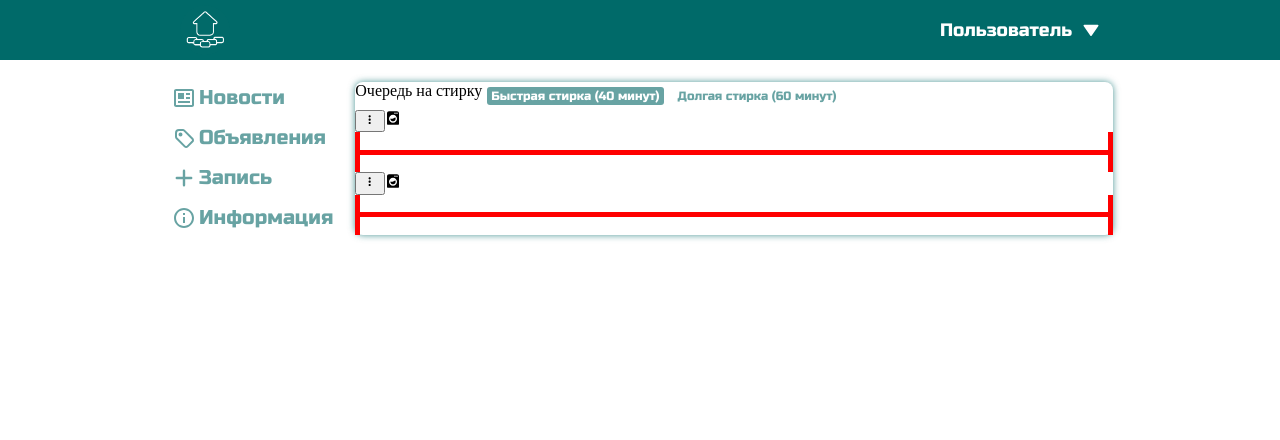
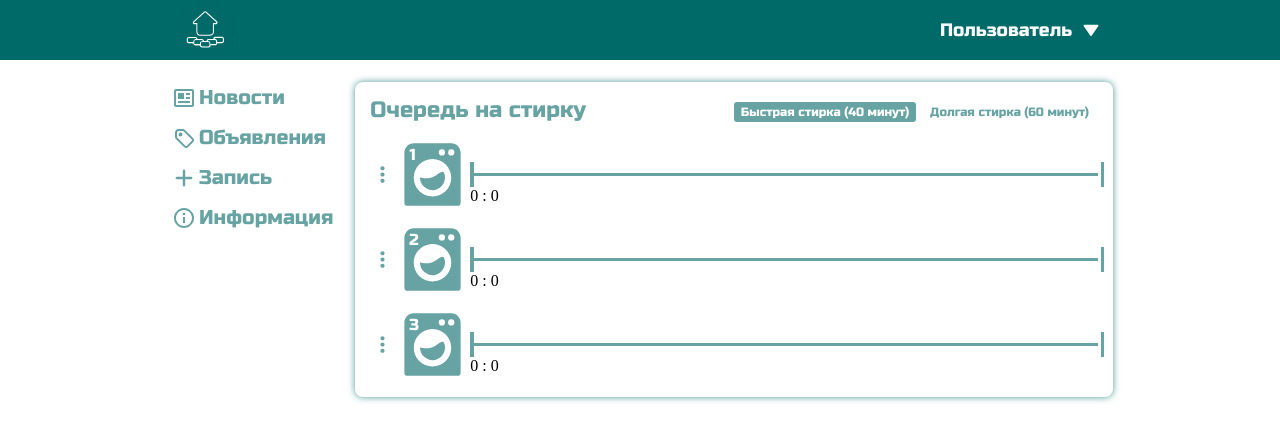
Before and after one commit to anti-kon/PolyLK, a React (Create React App) app in the folder frontend/: page /appointments/laundry-appointment in a window 1280 px wide. Shown: the top 440 px of the page. Built offline with nearby package versions, Linux system fonts and the light colour scheme.

Commit message:
add styling

```diff
--- a/frontend/src/components/LaundryComponent.jsx
+++ b/frontend/src/components/LaundryComponent.jsx
@@ -4,9 +4,12 @@ import LinearTimeline from "./UI/timelines/line_timeline/LinearTimeline";
 
 const LaundryComponent = (props) => {
     return (
-        <div>
-            <button><BiDotsVerticalRounded /></button>
-            <BiSolidWasher/>
+        <div className={'laundry-component'}>
+            <button className={"laundry-message-button"}><BiDotsVerticalRounded /></button>
+            <div className={"laundry-icon"}>
+                <label className={"laundry-num"}>{props.num}</label>
+                <BiSolidWasher className={"laundry-logo"}/>
+            </div>
             <LinearTimeline startHour={6} endHour={23} duration={props.duration}></LinearTimeline>
         </div>
     );
--- a/frontend/src/components/LaundryListComponent.jsx
+++ b/frontend/src/components/LaundryListComponent.jsx
@@ -1,13 +1,15 @@
 import React, {useState} from 'react';
 import LaundryComponent from './LaundryComponent';
 import RadioInput from "./UI/inputs/radio_input/RadioInput";
+import "../styles/LaundryAppointment.css"
+
 const LaundryListComponent = () => {
     const [contact, setContact] = useState('email');
 
     return (
-        <div>
+        <div className={"laundry-list"}>
             <div style={{display: "flex"}}>
-                <label>Очередь на стирку</label>
+                <label className={"laundry-list-label"}>Очередь на стирку</label>
                 <RadioInput
                     checked={contact === "email"}
                     id="contactChoice1"
@@ -25,8 +27,9 @@ const LaundryListComponent = () => {
                     Долгая стирка (60 минут)
                 </RadioInput>
             </div>
-            <LaundryComponent duration={60}></LaundryComponent>
-            <LaundryComponent duration={40}></LaundryComponent>
+            <LaundryComponent duration={60} num={1}></LaundryComponent>
+            <LaundryComponent duration={40} num={2}></LaundryComponent>
+            <LaundryComponent duration={40} num={3}></LaundryComponent>
         </div>
     );
 };
--- a/frontend/src/components/UI/inputs/radio_input/RadioInput.module.css
+++ b/frontend/src/components/UI/inputs/radio_input/RadioInput.module.css
@@ -8,7 +8,7 @@
     color: #ffffff;
     justify-content: center;
     align-items: center;
-    padding: 2px 4px;
+    padding: 3px 7px;
     margin: 5px;
 }
 
--- a/frontend/src/components/UI/timelines/line_timeline/LinearTimeline.jsx
+++ b/frontend/src/components/UI/timelines/line_timeline/LinearTimeline.jsx
@@ -1,12 +1,17 @@
 import React, {useEffect, useLayoutEffect, useRef, useState} from 'react';
+import classes from "./LinearTimeline.module.css";
 
 const LinearTimeline = ({startHour = 0, startMinute = 0,
                             endHour = 24,endMinute = 0,
                             duration, ...props}) => {
     const [isMouseHover, setIsMouseHover] = useState(false);
     const [localCoords, setLocalCoords] = useState({x: 0, y: 0});
+    const [bogeyCenterHour, setBogeyCenterHour] = useState(0);
+    const [bogeyCenterMinute, setBogeyCenterMinute] = useState(0);
 
     const [durationInPixels, setDurationInPixels] = useState(0);
+    const [oneHourInPixels, setOneHourInPixels] = useState(0);
+    const [oneMinuteInPixels, setOneMinuteInPixels] = useState(0);
 
     const startTime = startHour * 60 + startMinute;
     const endTime = endHour * 60 + endMinute;
@@ -22,10 +27,17 @@ const LinearTimeline = ({startHour = 0, startMinute = 0,
                     event.clientX - ref.current.offsetLeft,
             y: event.clientY - ref.current.offsetTop,
         });
+        setBogeyCenterHour(Math.floor(localCoords.x / oneHourInPixels) + startHour);
+        setBogeyCenterMinute(Math.floor((localCoords.x - (bogeyCenterHour - startHour) * oneHourInPixels) /
+            oneMinuteInPixels));
+        console.log(oneHourInPixels, oneMinuteInPixels);
     };
 
     useEffect(() => {
         setDurationInPixels(ref.current.clientWidth * (duration / (endTime - startTime)));
+        const hour = ref.current.clientWidth / ((endTime - startTime) / 60);
+        setOneHourInPixels(hour);
+        setOneMinuteInPixels(hour / 60);
 
         const handleGlobalMouseMove = event => {
             setIsMouseHover(ref.current.offsetLeft < event.clientX &&
@@ -44,17 +56,21 @@ const LinearTimeline = ({startHour = 0, startMinute = 0,
     }, []);
 
     return (
-        <div style={{width: "100%", height: "40px"}}>
+        <div className={classes.timelineBody}>
             <div style={{width: "100%", position: 'relative', height: "100%", display: "flex", alignItems: "center"}}
                  onMouseMove={handleMouseMove}
                  ref={ref}>
-                <div style={{width: "100%", height: "5px", background: "red"}}></div>
-                <div style={{width: "5px", height: "100%", background: "red", position: "absolute", left: 0}}></div>
-                <div style={{width: "5px", height: "100%", background: "red", position: "absolute", right: 0}}></div>
+                <div style={{width: "100%", height: "0.2em", background: "#68a3a3"}}></div>
+                <div style={{width: "0.2em", height: "100%", background: "#68a3a3", position: "absolute", left: 0}}></div>
+                <div style={{width: "0.2em", height: "100%", background: "#68a3a3", position: "absolute", right: "-6px"}}></div>
                 {isMouseHover &&
                     <div
-                        style={{width: (durationInPixels.toString() + "px"), height: "100%", left: (localCoords.x - durationInPixels / 2), position: "absolute", background: "yellow"}}></div>}
+                        className={classes.timelineBogey}
+                        style={{width: (durationInPixels.toString() + "px"),
+                            left: (localCoords.x - durationInPixels / 2)}}>
+                    </div>}
             </div>
+            <label>{bogeyCenterHour} : {bogeyCenterMinute}</label>
         </div>
     );
 };
--- a/frontend/src/components/UI/timelines/line_timeline/LinearTimeline.module.css
+++ b/frontend/src/components/UI/timelines/line_timeline/LinearTimeline.module.css
@@ -0,0 +1,12 @@
+.timelineBody {
+    width: 100%;
+    height: 25px;
+}
+
+.timelineBogey {
+    height: 100%;
+    position: absolute;
+    background: white;
+    border: #68a3a3 0.2em solid;
+    border-radius: 7px;
+}
--- /dev/null
+++ b/frontend/src/styles/LaundryAppointment.css
@@ -0,0 +1,55 @@
+.laundry-list {
+    margin: 15px;
+}
+
+.laundry-list-label {
+    font-family: 'Russo One', sans-serif;
+    font-size: 22px;
+    color: #68a3a3;
+    margin-right: auto;
+}
+
+.laundry-message-button {
+    color: #68a3a3;
+    font-size: 25px;
+    height: max-content;
+    width: min-content;
+    background: none;
+    justify-content: center;
+    align-items: center;
+    display: flex;
+    padding: 0;
+    border: none;
+}
+
+.laundry-message-button:hover {
+    color: #3e8d8d;
+}
+
+.laundry-icon {
+    color: #68a3a3;
+    height: 75px;
+    width: max-content;
+    position: relative;
+}
+
+.laundry-num {
+    color: white;
+    position: absolute;
+    left: 14px;
+    top: 8px;
+    font-family: 'Russo One', sans-serif;
+    font-size: 16px;
+}
+
+.laundry-logo {
+    height: 100%;
+    width: auto;
+}
+
+.laundry-component {
+    display: flex;
+    justify-content: center;
+    align-items: center;
+    margin: 10px 0;
+}
```
Also changed, not shown: frontend/src/styles/FAQ.css (line endings or trailing spaces).
